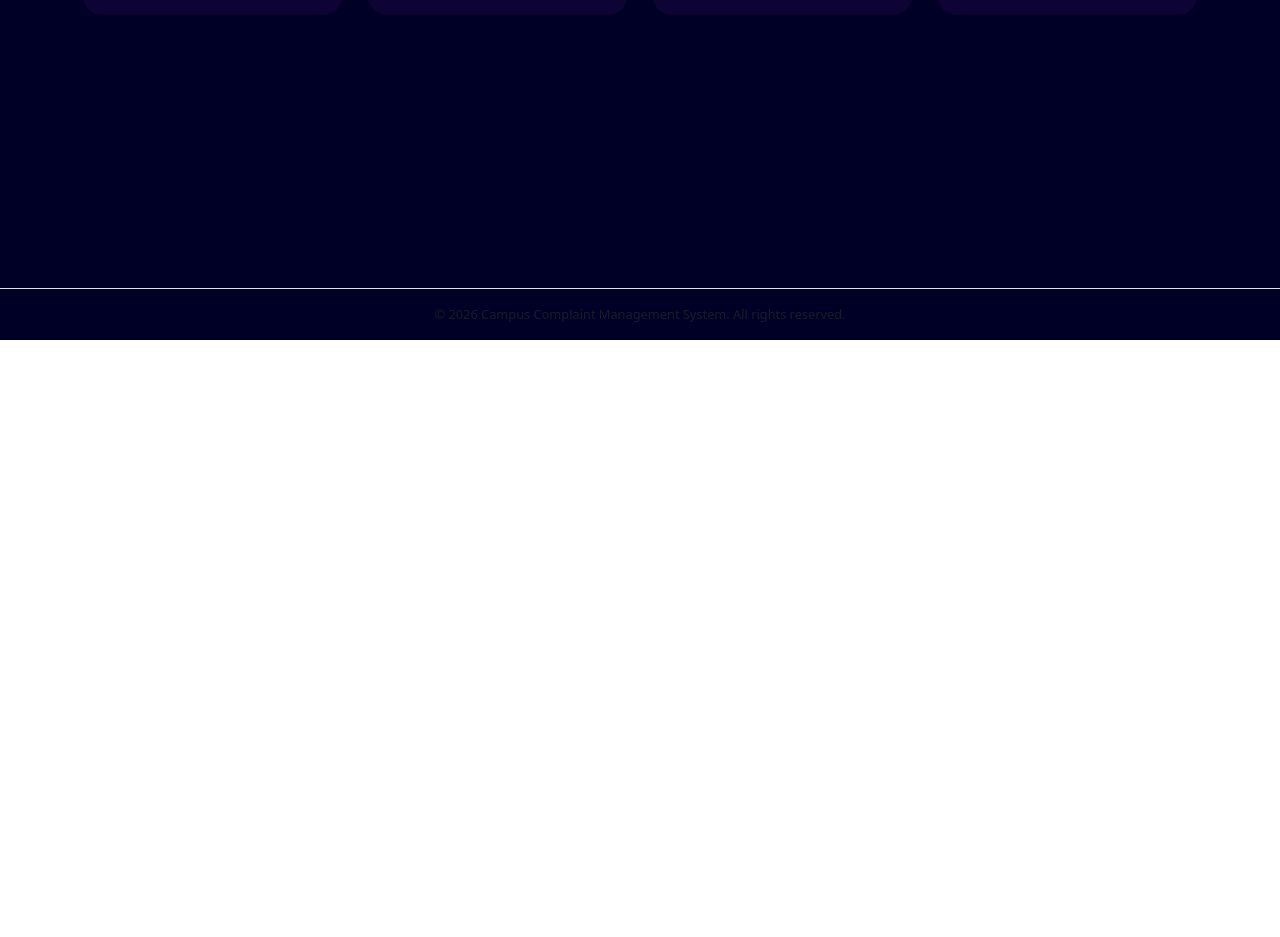
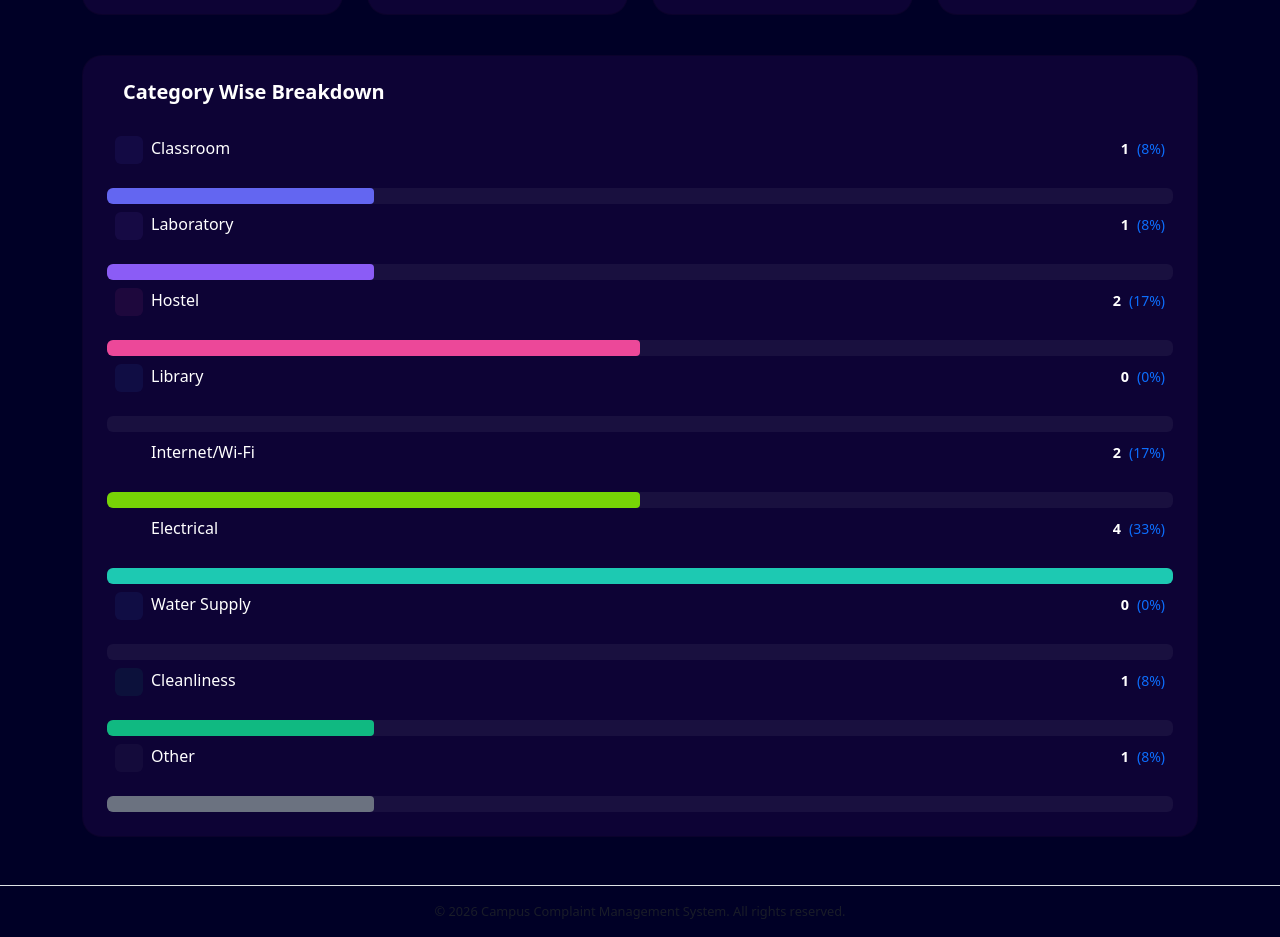
Before and after one commit to GOKULLSS/ResolveIt, a React (Vite) app in the folder frontend/: page /admin-dashboard in a window 1280 px wide. Shown: the part 460-1397 px from the top of the page. Before the commit the page ends 800 px from the top, so only its background shows below. Built offline with nearby package versions, Linux system fonts and the light colour scheme; the HTML template or start-up script is replaced by a standard one.

Commit message:
Admin dashboard chart added

```diff
--- a/frontend/src/components/Navbar.jsx
+++ b/frontend/src/components/Navbar.jsx
@@ -4,14 +4,14 @@ import { Link, useNavigate } from "react-router-dom";
 const Navbar = () => {
   //   const { user, logout } = useContext(AuthContext);
 
+  const user = {
+   name: "Gokul",
+    role: "Admin",
+  };
   // const user = {
-   // name: "Gokul",
-   //  role: "Admin",
+  //  name: "Gokulzz",
+  //  role: "Student",
   // };
-  const user = {
-   name: "Gokulzz",
-   role: "Student",
-  };
   //  const user = null;
 
   const navigate = useNavigate();
--- a/frontend/src/pages/AdminDashboard.jsx
+++ b/frontend/src/pages/AdminDashboard.jsx
@@ -1,5 +1,6 @@
 import React from 'react'
 import { Link } from "react-router-dom";
+import CategoryChart from '../components/CategoryChart';
 
 
 const AdminDashboard = () => {
@@ -8,11 +9,87 @@ const AdminDashboard = () => {
   // const error="this is dummy error"
   const error = null;
   const stats = {
-    total: 10,
-    pending: 5,
-    inprogress: 3,
-    resolved: 2
+    total: 20,
+    pending: 10,
+    inprogress: 6,
+    resolved: 4
   }
+  const allComplaints = [
+  {
+    id: 1,
+    title: "Projector not working",
+    category: "Classroom",
+    status: "Pending"
+  },
+
+  {
+    id: 2,
+    title: "AC not working in lab",
+    category: "Laboratory",
+    status: "In Progress"
+  },
+  {
+    id: 3,
+    title: "Water leakage in hostel",
+    category: "Hostel",
+    status: "Pending"
+  },
+  {
+    id: 4,
+    title: "Hostel room light issue",
+    category: "Hostel",
+    status: "Resolved"
+  },
+
+  {
+    id: 5,
+    title: "Slow Wi-Fi connection",
+    category: "Internet/Wi-Fi",
+    status: "In Progress"
+  },
+  {
+    id: 6,
+    title: "No internet in block A",
+    category: "Internet/Wi-Fi",
+    status: "Pending"
+  },
+  {
+    id: 7,
+    title: "Power outage in corridor",
+    category: "Electrical",
+    status: "Pending"
+  },
+  {
+    id: 8,
+    title: "Switch board damaged",
+    category: "Electrical",
+    status: "Resolved"
+  },
+  {
+    id: 9,
+    title: "Power outage in corridor",
+    category: "Electrical",
+    status: "Pending"
+  },
+  {
+    id: 10,
+    title: "Switch board damaged",
+    category: "Electrical",
+    status: "Resolved"
+  },
+  {
+    id: 11,
+    title: "Dirty classroom",
+    category: "Cleanliness",
+    status: "In Progress"
+  },
+  {
+    id: 12,
+    title: "Miscellaneous complaint",
+    category: "Other",
+    status: "Pending"
+  }
+];
   // Dummy Data End
   return (
     <div className="container py-5 ">
@@ -94,6 +171,9 @@ const AdminDashboard = () => {
           </div>
         </div>
       </div>
+      <div>
+        <CategoryChart complaints={allComplaints}/>
+      </div>
     </div>
   )
 }
```
